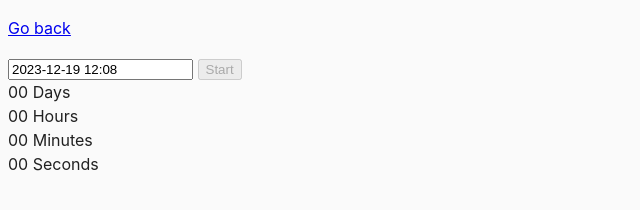
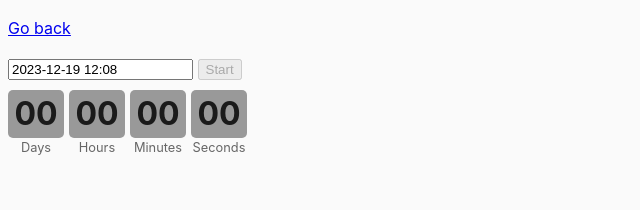
Before and after one commit to ProgramistaWellness/goit-js-hw-09, a website built with Parcel: page src/02-timer.html in a window 1280 px wide. Shown: the whole page, without its empty margins (0-640 px from the left). Built offline with nearby package versions, Linux system fonts and the light colour scheme.

Commit message:
Added style to common.css for timer

```diff
--- a/src/css/common.css
+++ b/src/css/common.css
@@ -16,3 +16,31 @@ img {
   display: block;
   max-width: 100%;
 }
+
+.timer {
+  display: flex;
+  margin: 10px 0;
+  align-items: center;
+  gap: 5px;
+}
+
+.field {
+  display: flex;
+  text-align: center;
+  flex-direction: column;
+  min-width: 3.5rem;
+}
+
+.value {
+  font-size: 2em;
+  font-weight: bold;
+  color: #1a1a1a; /* Kolor liczby */
+  background-color: #999;
+  border-radius: 5px;
+
+}
+
+.label {
+  font-size: 0.8em;
+  color: #666; /* Kolor etykiety */
+}
```
Also changed, not shown: src/sass/index.scss (line endings or trailing spaces).
